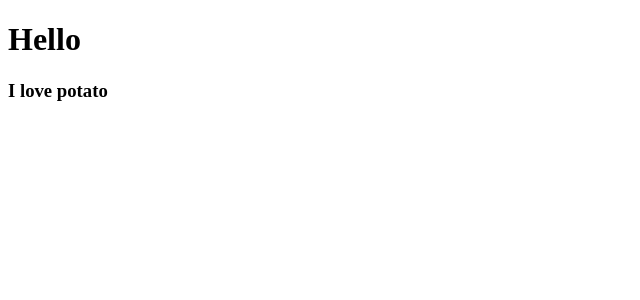
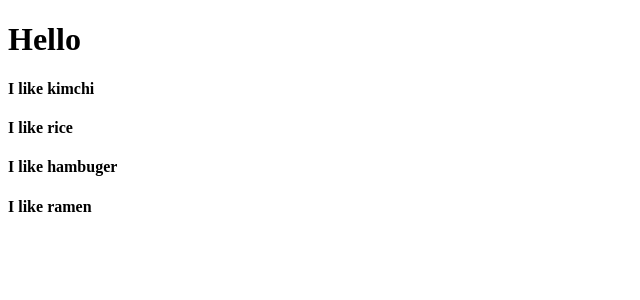
Before and after one commit to devym-37/movie_app, a React (Create React App) app: page / in a window 1280 px wide. Shown: the top 300 px of the page, without its empty margins (0-640 px from the left). Built offline with nearby package versions, Linux system fonts and the light colour scheme.

Commit message:
movie_app step3 jsx, props개념

```diff
--- a/src/App.js
+++ b/src/App.js
@@ -1,13 +1,20 @@
 import React from 'react';
-import Potato from "./Potato";
+
+function Food({ fav }){
+  return <h4>I like { fav }</h4>;
+}
 
 function App() {
   return (
     <div>
       <h1>Hello</h1>
-      <Potato />
+      <Food fav="kimchi" />
+      <Food fav="rice" />
+      <Food fav="hambuger" />
+      <Food fav="ramen" />
     </div>
   );
 }
-
+// <Food name="kimchi" /> jsx
+// value = kimchi, fav = props
 export default App;
--- a/src/Potato.js
+++ /dev/null
@@ -1,9 +0,0 @@
-import React from "react";
-
-function Potato(){
-    return (
-        <h3>I love potato</h3>
-    )
-}
-
-export default Potato;
```
